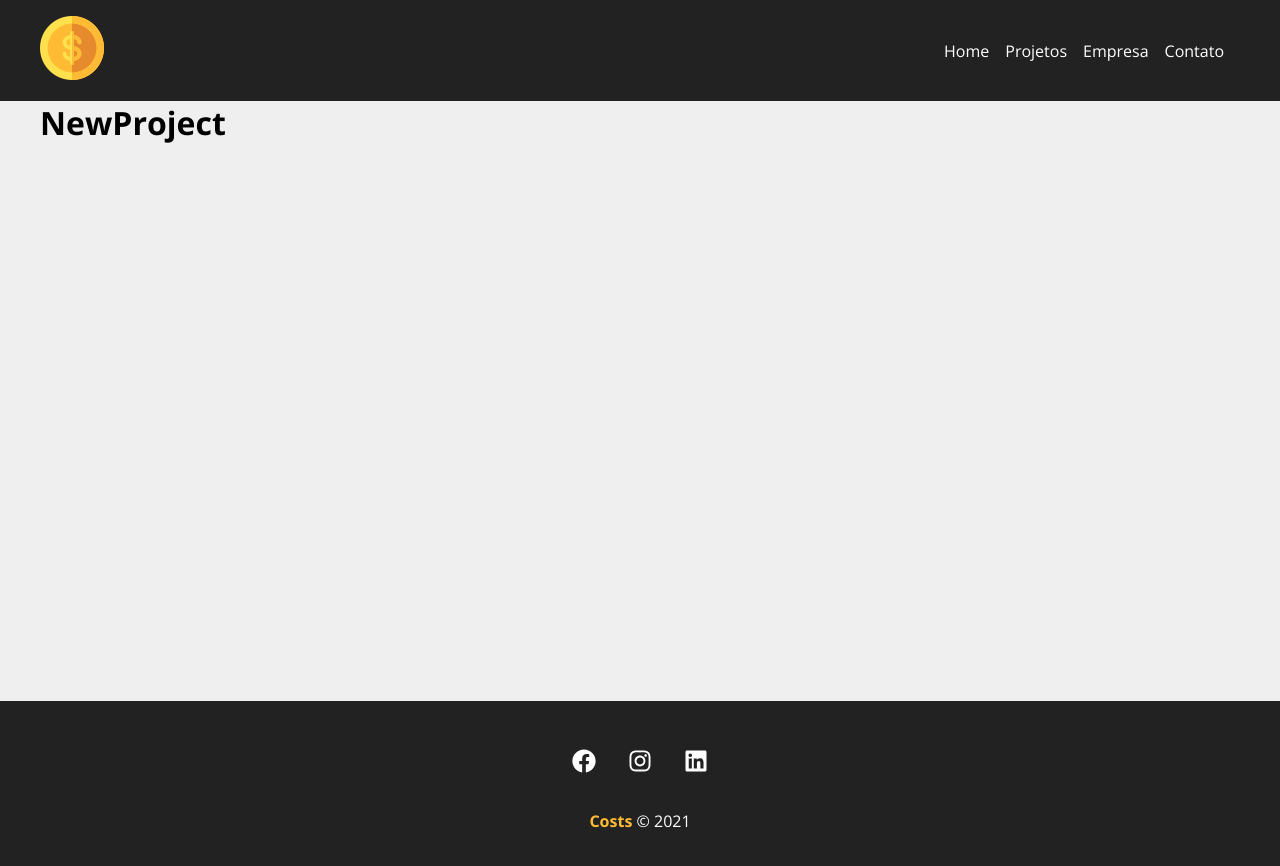
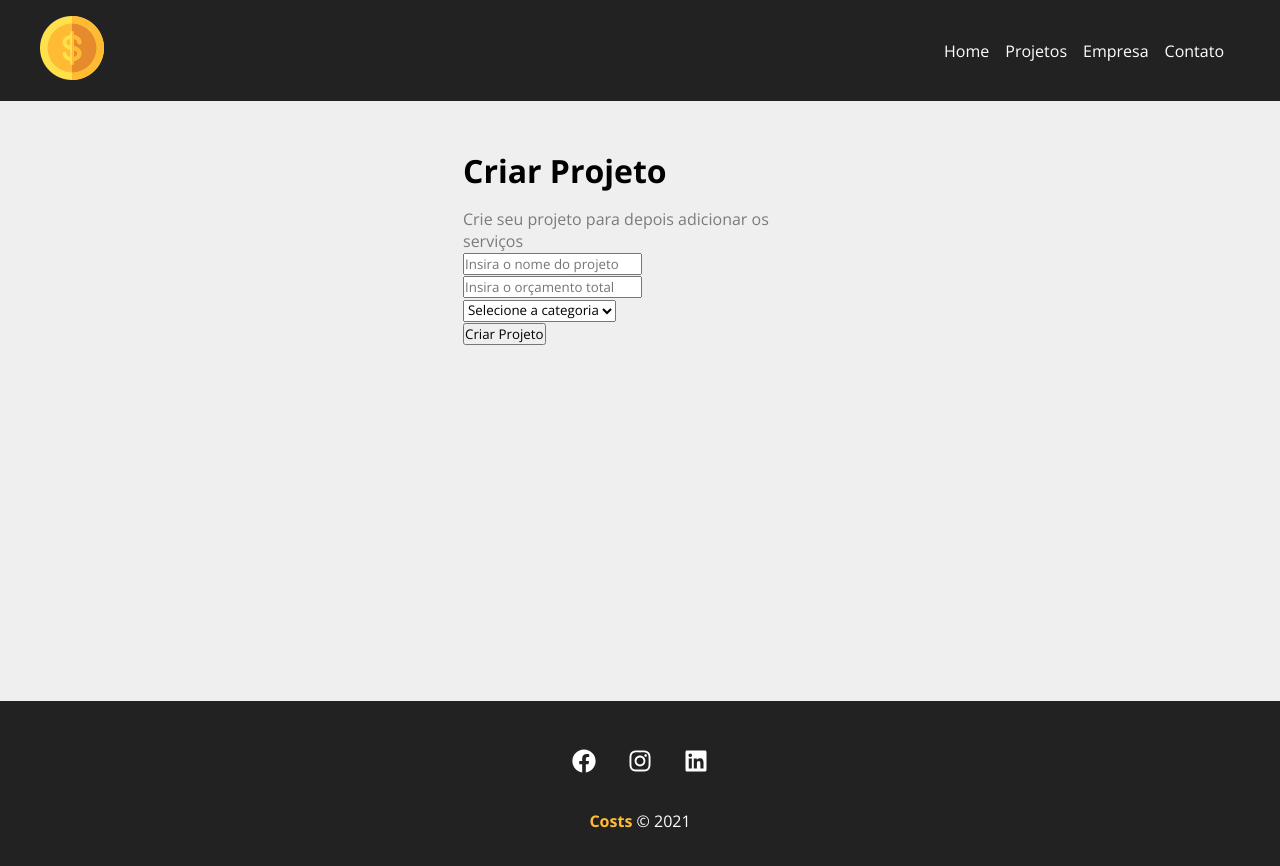
Before and after one commit to Thiago255/projeto-react-costs, a React (Create React App) app: page /newproject in a window 1280 px wide. Shown: the top 866 px of the page. Built offline with nearby package versions, Linux system fonts and the light colour scheme.

Commit message:
Criação da página de formulário de projetos

```diff
--- a/src/components/pages/NewProject.js
+++ b/src/components/pages/NewProject.js
@@ -1,5 +1,14 @@
+import ProjectForm from '../project/ProjectForm'
+import styles from './NewProject.module.css'
+
 function NewProject() {
-    return <h1>NewProject</h1>
+    return(
+        <div className={styles.newproject_container}>
+            <h1>Criar Projeto</h1>
+            <p>Crie seu projeto para depois adicionar os serviços</p>
+            <ProjectForm/>
+        </div>
+    )
 }
 
 export default NewProject
--- /dev/null
+++ b/src/components/pages/NewProject.module.css
@@ -0,0 +1,13 @@
+.newproject_container{
+    width: 450px;
+    margin: 0 auto;
+    padding: 3em;
+}
+
+.newproject_container h1{
+    margin-bottom: 0.5em;
+}
+
+.newproject_container p{
+    color: #7b7b7b;
+}
--- /dev/null
+++ b/src/components/project/ProjectForm.js
@@ -0,0 +1,22 @@
+function ProjectForm() {
+    return(
+        <form>
+            <div>
+                <input type="text" placeholder="Insira o nome do projeto"/>
+            </div>
+            <div>
+                <input type="number" placeholder="Insira o orçamento total"/>
+            </div>
+            <div>
+                <select name="category_id">
+                    <option disabled selected>Selecione a categoria</option>
+                </select>
+            </div>
+            <div>
+                <input type="submit" value="Criar Projeto"/>
+            </div>
+        </form>
+    )
+}
+
+export default ProjectForm
```
